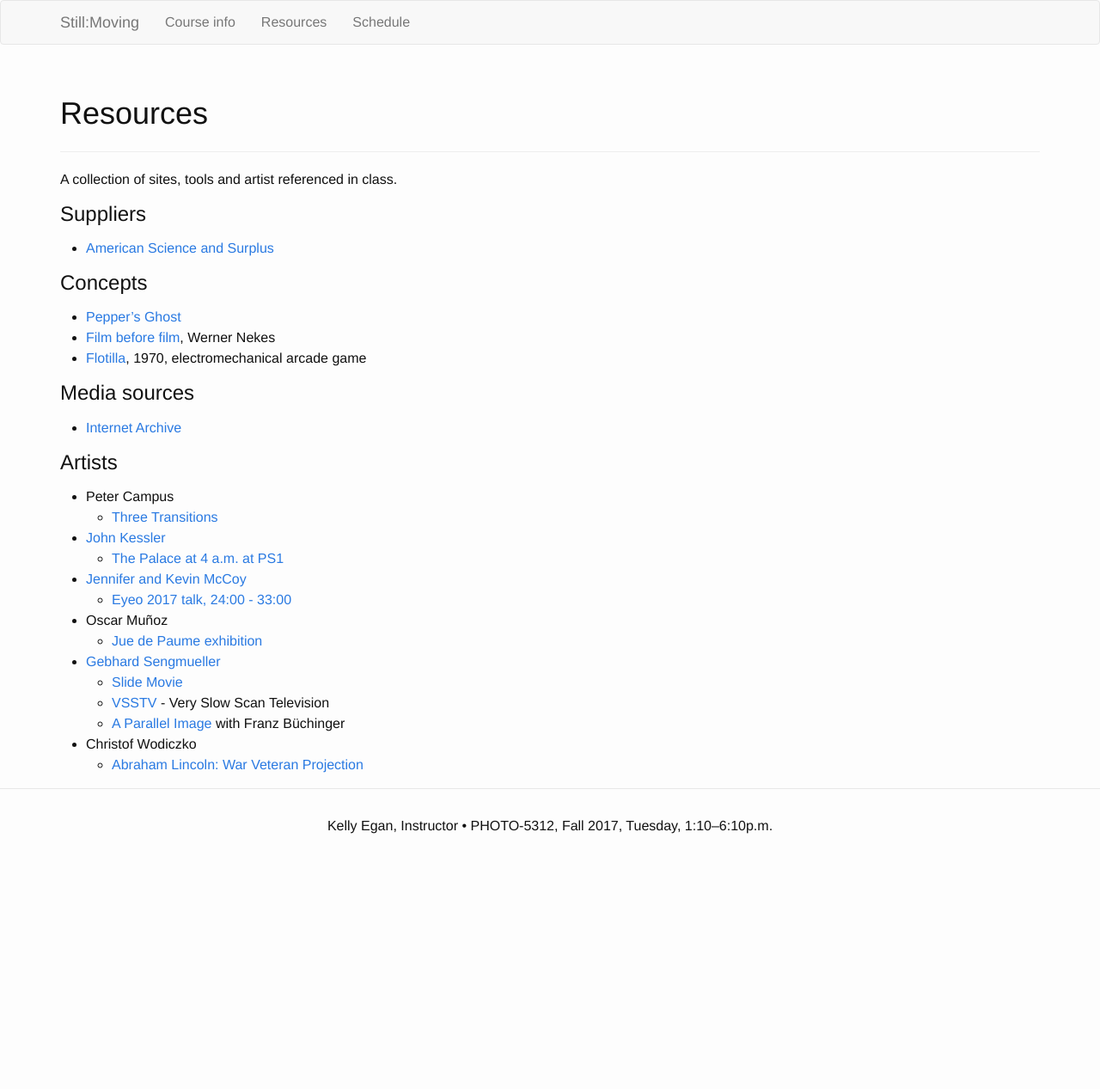
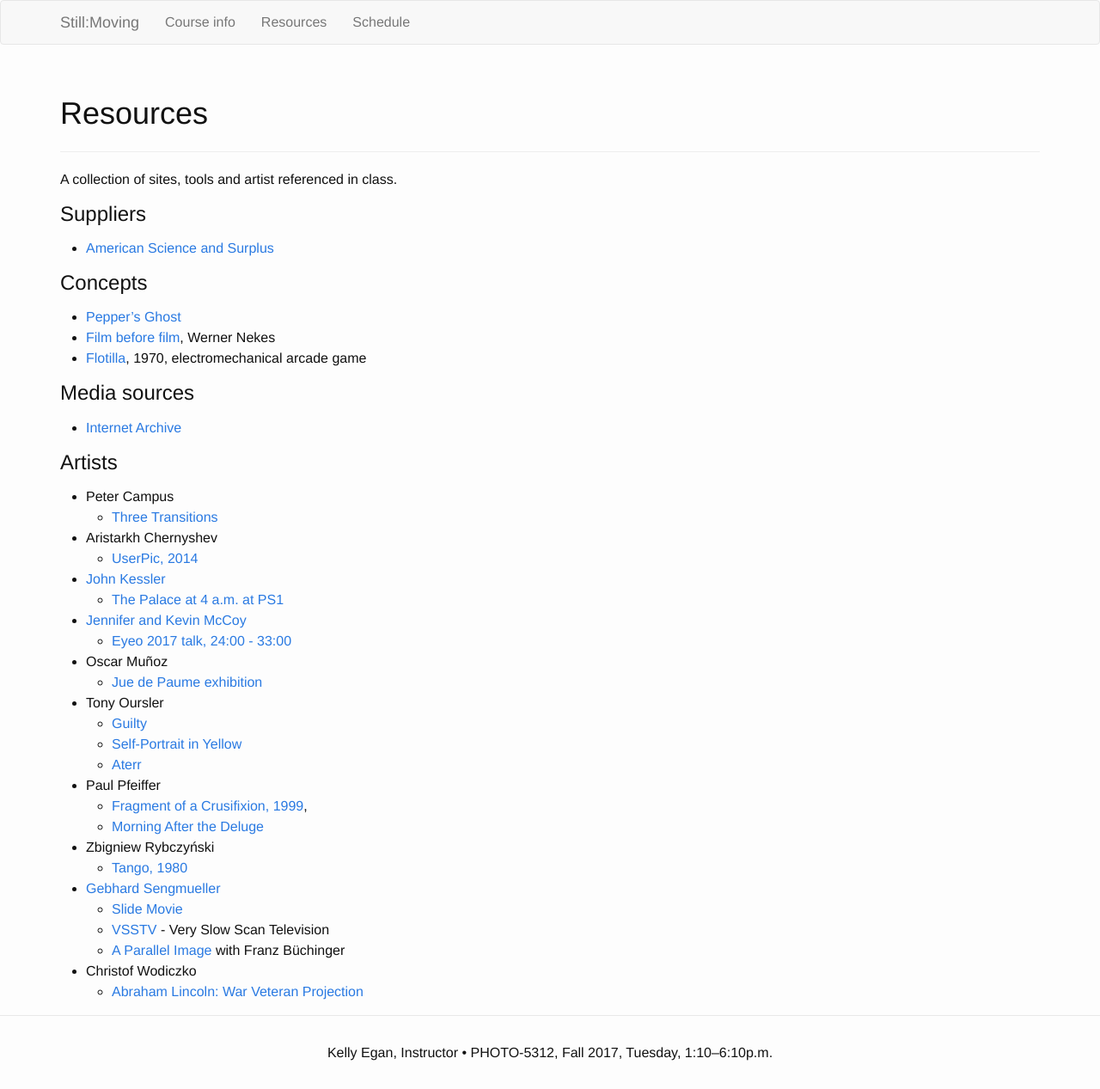
Before and after one commit to kellyegan/StillMoving, a Jekyll site: the page built from resources.md, in a window 1280 px wide. Shown: the whole page at 86% size. Built offline with Jekyll 4.4.1, drawn with Linux system fonts in a browser that asks for light colours; before the commit the page ends 1003 px from its top, so only the background shows below that.

Commit message:
Added resources

```diff
--- a/resources.md
+++ b/resources.md
@@ -24,12 +24,23 @@ A collection of sites, tools and artist referenced in class.
 
 * Peter Campus
   * [Three Transitions](https://www.youtube.com/watch?v=Ar99AfOJ2o8)
+* Aristarkh Chernyshev
+  * [UserPic, 2014](https://vimeo.com/110937131)
 * [John Kessler](http://www.jonkessler.com/)
   * [The Palace at 4 a.m. at PS1](https://www.youtube.com/watch?v=k-uBggfiMGo)
 * [Jennifer and Kevin McCoy](http://mccoyspace.com/)
   * [Eyeo 2017 talk, 24:00 - 33:00](https://vimeo.com/232544899)
 * Oscar Muñoz
   * [Jue de Paume exhibition](https://vimeo.com/98543782)
+* Tony Oursler
+  * [Guilty](https://www.youtube.com/watch?v=zbj-Nsqg11E)
+  * [Self-Portrait in Yellow](https://www.youtube.com/watch?v=OkSOLlmTFoc&t=5s)
+  * [Aterr](https://www.youtube.com/watch?v=StwsM_riSf0)
+* Paul Pfeiffer
+  * [Fragment of a Crusifixion, 1999](https://www.youtube.com/watch?v=cu12tN8AJdU),
+  * [Morning After the Deluge](https://www.youtube.com/watch?v=9-i_JTR7eMc)
+* Zbigniew Rybczyński
+  * [Tango, 1980](https://vimeo.com/90339479)
 * [Gebhard Sengmueller](http://www.gebseng.com)
   * [Slide Movie](https://vimeo.com/143231146)
   * [VSSTV](https://vimeo.com/143231190) - Very Slow Scan Television
```
